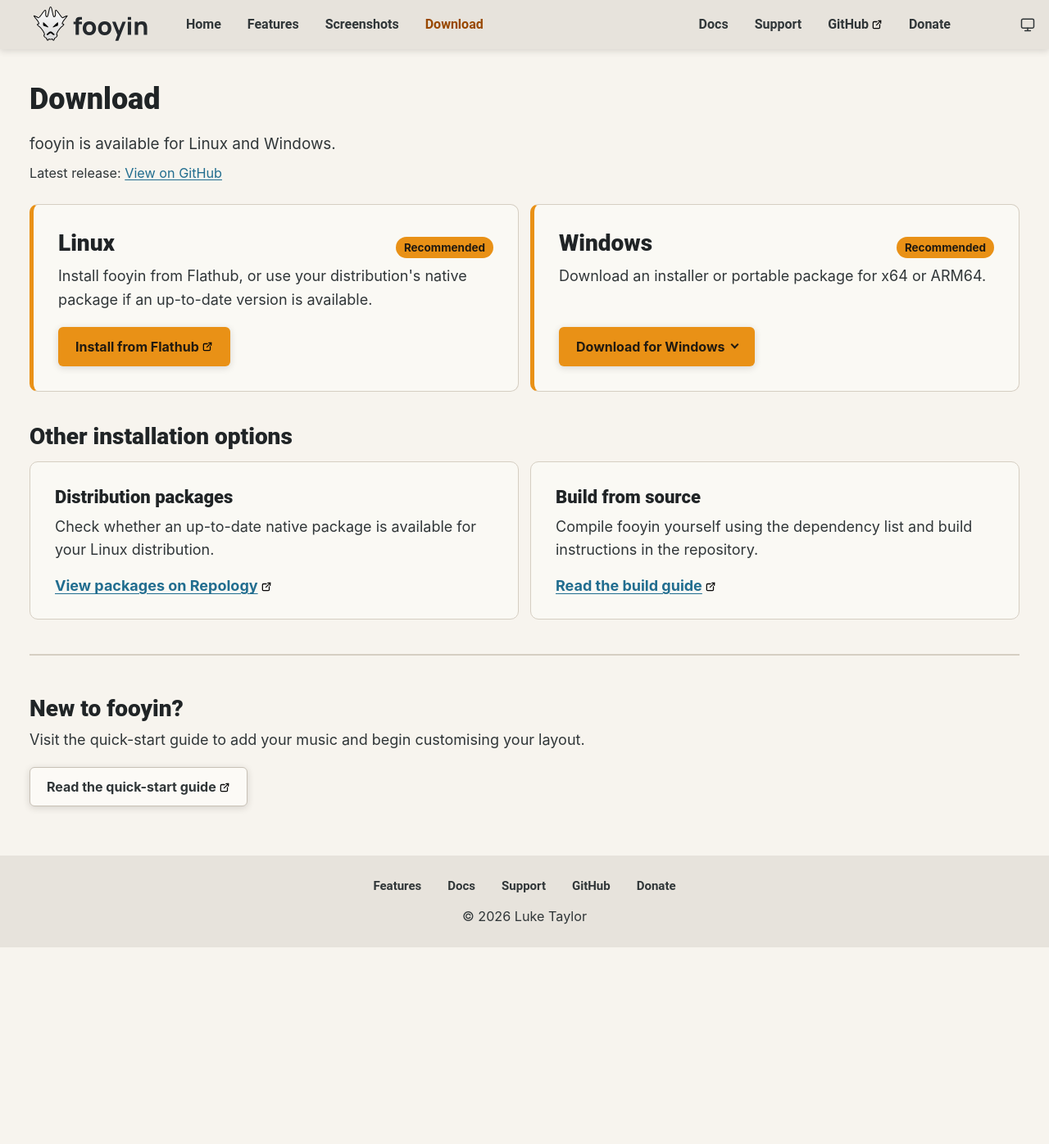
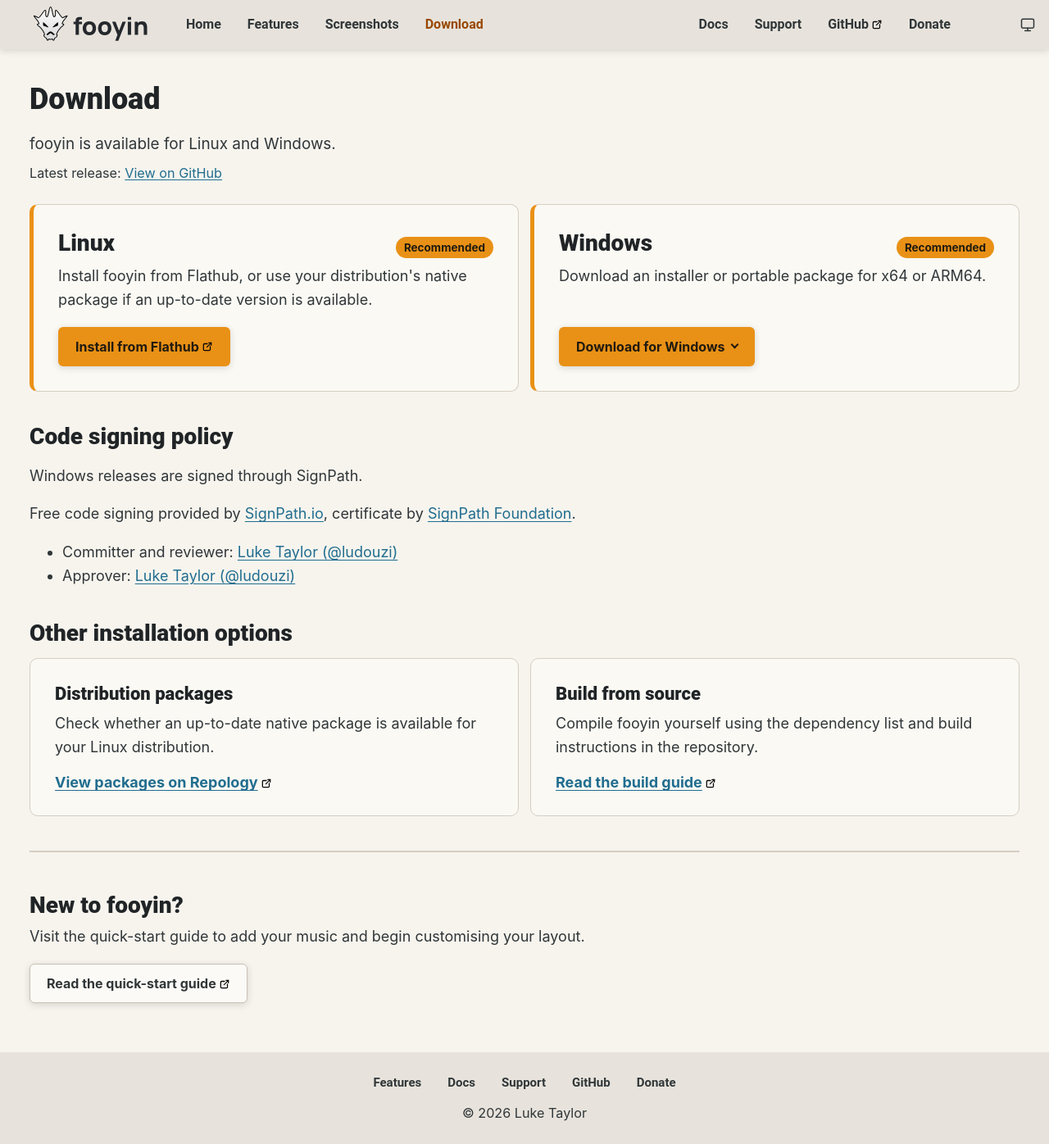
Before and after one commit to fooyin/fooyin.org, a Jekyll site: the page built from pages/download.html, in a window 1280 px wide. Shown: the whole page at 82% size. Built offline with Jekyll 4.4.1, drawn with Linux system fonts in a browser that asks for light colours; comment, search, counter and statistics services are not loaded; before the commit the page ends 1156 px from its top, so only the background shows below that.

Commit message:
Add code signing policy section to download page

```diff
--- a/pages/download.html
+++ b/pages/download.html
@@ -88,6 +88,19 @@
         </section>
     </div>
 
+    <section class="other-downloads" aria-labelledby="code-signing-policy-title">
+        <h3 id="code-signing-policy-title">Code signing policy</h3>
+        <p>Windows releases are signed through SignPath.</p>
+        <p>
+            Free code signing provided by <a href="https://signpath.io/">SignPath.io</a>, certificate by
+            <a href="https://signpath.org/">SignPath Foundation</a>.
+        </p>
+        <ul>
+            <li>Committer and reviewer: <a href="https://github.com/ludouzi">Luke Taylor (@ludouzi)</a></li>
+            <li>Approver: <a href="https://github.com/ludouzi">Luke Taylor (@ludouzi)</a></li>
+        </ul>
+    </section>
+
     <section class="other-downloads" aria-labelledby="other-downloads-title">
         <h3 id="other-downloads-title">Other installation options</h3>
         <div class="download-grid">
```
